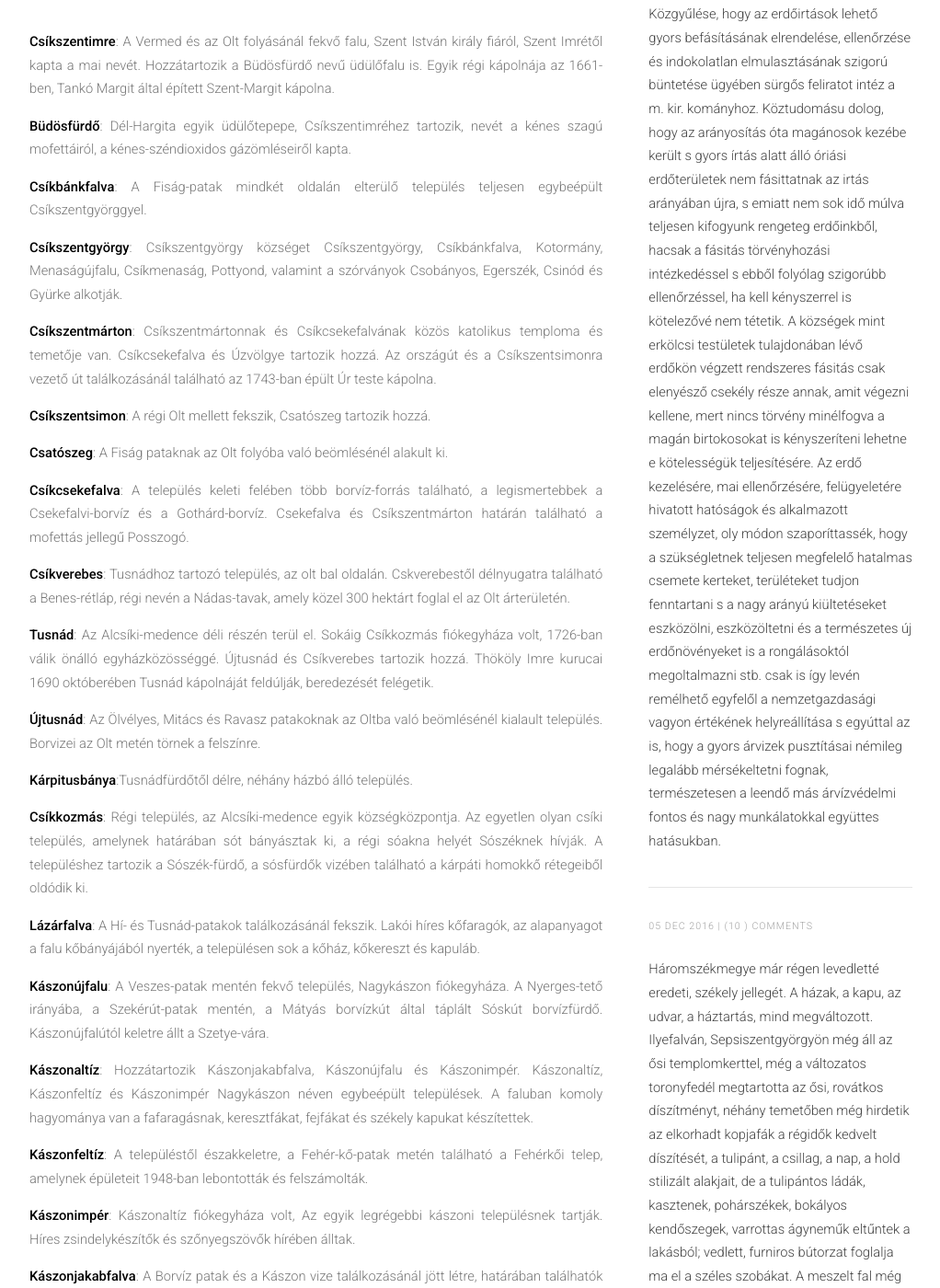
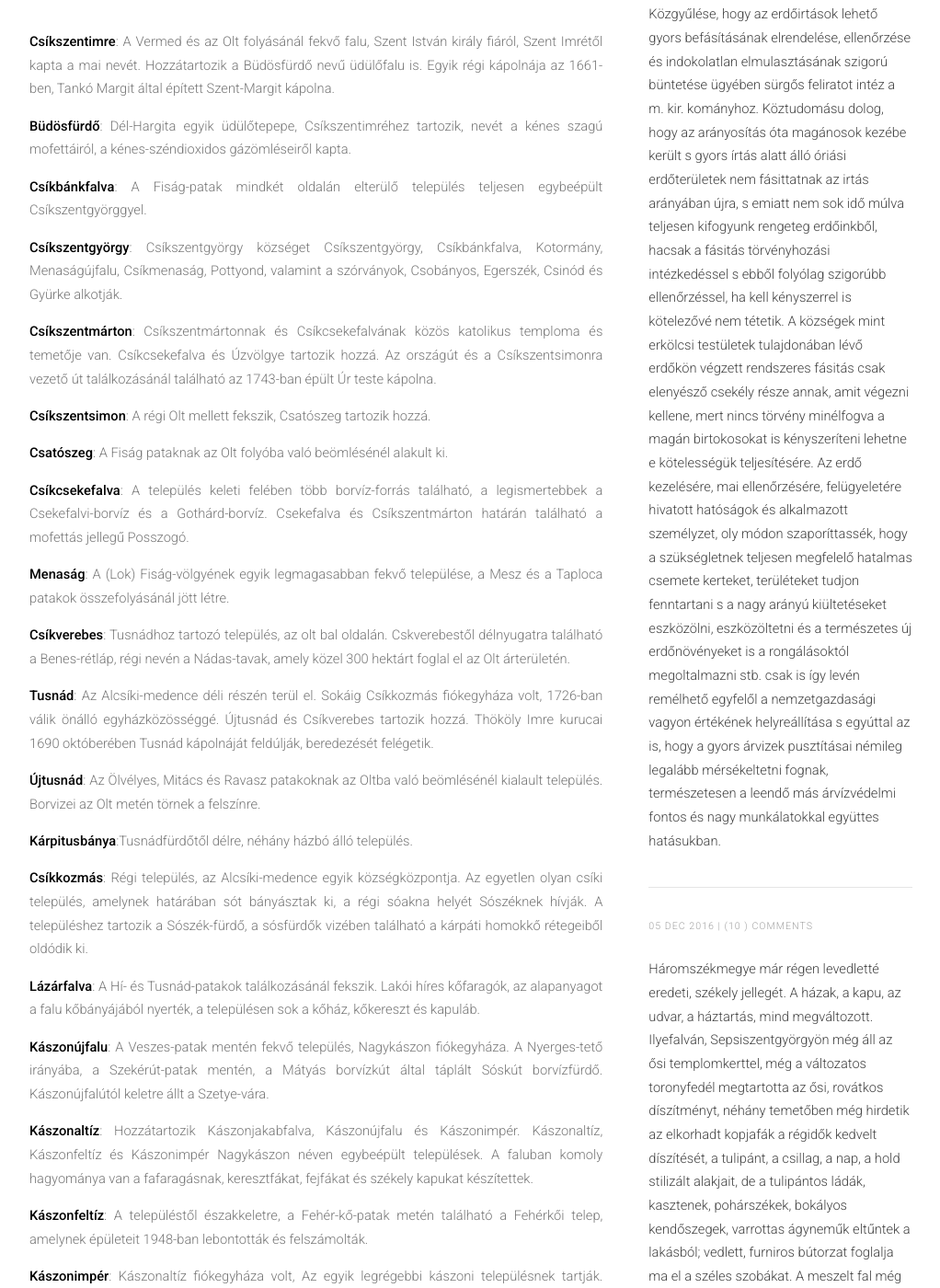
Before and after one commit to siculia/siculia.github.io, a Jekyll site: the page built from siculia-csikszek.html, in a window 1280 px wide and 1400 px high, scrolled down 1630 px. Shown: the whole window at 92% size, without its empty margins (128-1150 px from the left). Built offline with Jekyll 4.4.1, drawn with Linux system fonts in a browser that asks for light colours; nearby versions of some CDN libraries; library files that are not in the unit come from our copies; some of the changed text lies outside the part shown.

Commit message:
Csíkszéki települések leírása, Menaság

```diff
--- a/siculia-csikszek.html
+++ b/siculia-csikszek.html
@@ -53,11 +53,12 @@ layout: default
 							<p style="text-align: justify;"><b>Csíkszentimre</b>: A Vermed és az Olt folyásánál fekvő falu, Szent István király fiáról, Szent Imrétől kapta a mai nevét. Hozzátartozik a Büdösfürdő nevű üdülőfalu is. Egyik régi kápolnája az 1661-ben, Tankó Margit által épített Szent-Margit kápolna.</p>
 							<p style="text-align: justify;"><b>Büdösfürdő</b>: Dél-Hargita egyik üdülőtepepe, Csíkszentimréhez tartozik, nevét a kénes szagú mofettáiról, a kénes-széndioxidos gázömléseiről kapta.</p>
 							<p style="text-align: justify;"><b>Csíkbánkfalva</b>: A Fiság-patak mindkét oldalán elterülő település teljesen egybeépült Csíkszentgyörggyel.</p>
-							<p style="text-align: justify;"><b>Csíkszentgyörgy</b>: Csíkszentgyörgy községet Csíkszentgyörgy, Csíkbánkfalva, Kotormány, Menaságújfalu, Csíkmenaság, Pottyond, valamint a szórványok Csobányos, Egerszék, Csinód és Gyürke alkotják.
+							<p style="text-align: justify;"><b>Csíkszentgyörgy</b>: Csíkszentgyörgy községet Csíkszentgyörgy, Csíkbánkfalva, Kotormány, Menaságújfalu, Csíkmenaság, Pottyond, valamint a szórványok, Csobányos, Egerszék, Csinód és Gyürke alkotják.
 							<p style="text-align: justify;"><b>Csíkszentmárton</b>: Csíkszentmártonnak és Csíkcsekefalvának közös katolikus temploma és temetője van. Csíkcsekefalva és Úzvölgye tartozik hozzá. Az országút és a Csíkszentsimonra vezető út találkozásánál található az 1743-ban épült Úr teste kápolna.</p>
 							<p style="text-align: justify;"><b>Csíkszentsimon</b>: A régi Olt mellett fekszik, Csatószeg tartozik hozzá.</p>
 							<p style="text-align: justify;"><b>Csatószeg</b>: A Fiság pataknak az Olt folyóba való beömlésénél alakult ki.</p>
-							<p style="text-align: justify;"><b>Csíkcsekefalva</b>: A település keleti felében több borvíz-forrás található, a legismertebbek a Csekefalvi-borvíz és a Gothárd-borvíz. Csekefalva és Csíkszentmárton határán található a mofettás jellegű Posszogó.
+							<p style="text-align: justify;"><b>Csíkcsekefalva</b>: A település keleti felében több borvíz-forrás található, a legismertebbek a Csekefalvi-borvíz és a Gothárd-borvíz. Csekefalva és Csíkszentmárton határán található a mofettás jellegű Posszogó.</p>
+							<p style="text-align: justify;"><b>Menaság</b>: A (Lok) Fiság-völgyének egyik legmagasabban fekvő települése, a Mesz és a Taploca patakok összefolyásánál jött létre.</p>
 							<p style="text-align: justify;"><b>Csíkverebes</b>: Tusnádhoz tartozó település, az olt bal oldalán. Cskverebestől délnyugatra található a Benes-rétláp, régi nevén a Nádas-tavak, amely közel 300 hektárt foglal el az Olt árterületén.</p>
 							<p style="text-align: justify;"><b>Tusnád</b>: Az Alcsíki-medence déli részén terül el. Sokáig Csíkkozmás fiókegyháza volt, 1726-ban válik önálló egyházközösséggé. Újtusnád és Csíkverebes tartozik hozzá. Thököly Imre kurucai 1690 októberében Tusnád kápolnáját feldúlják, beredezését felégetik.</p>
 							<p style="text-align: justify;"><b>Újtusnád</b>: Az Ölvélyes, Mitács és Ravasz patakoknak az Oltba való beömlésénél kialault település. Borvizei az Olt metén törnek a felszínre.</p>
@@ -69,6 +70,7 @@ layout: default
 							<p style="text-align: justify;"><b>Kászonfeltíz</b>: A településtől északkeletre, a Fehér-kő-patak metén található a Fehérkői telep, amelynek épületeit 1948-ban lebontották és felszámolták. </p>
 							<p style="text-align: justify;"><b>Kászonimpér</b>: Kászonaltíz fiókegyháza volt, Az egyik legrégebbi kászoni településnek tartják. Híres zsindelykészítők és szőnyegszövők hírében álltak.</p>
 							<p style="text-align: justify;"><b>Kászonjakabfalva</b>: A Borvíz patak és a Kászon vize találkozásánál jött létre, határában találhatók a legismertebb kászoni borvízforrások. A Jakab-falvi fürdő, más néven a Kászon Gyöngye borvízfürdő a településtől délkeletre a Borvíz-patak völgyében található. Lúgos vize gyomorbántalmak kezelésére ajánlott.</p>
+							<p style="text-align: justify;"><b>Menaságújfalu</b>: A Fiság és a Taploca patakok találkozásánál létrejött település.</p>
 							<p style="text-align: justify;"><b>Úzvölgye</b>: A Magyarós-patak alsó folyásánál álló hadikápolnát a határőrezred építette, az életüket vesztett katonák emlékére. A háromszéki székelyek évente megemlékeznek az 1944. augusztus 29-én itt elesett hozzátartozóikról.
 					</section>
 				</div>
```
